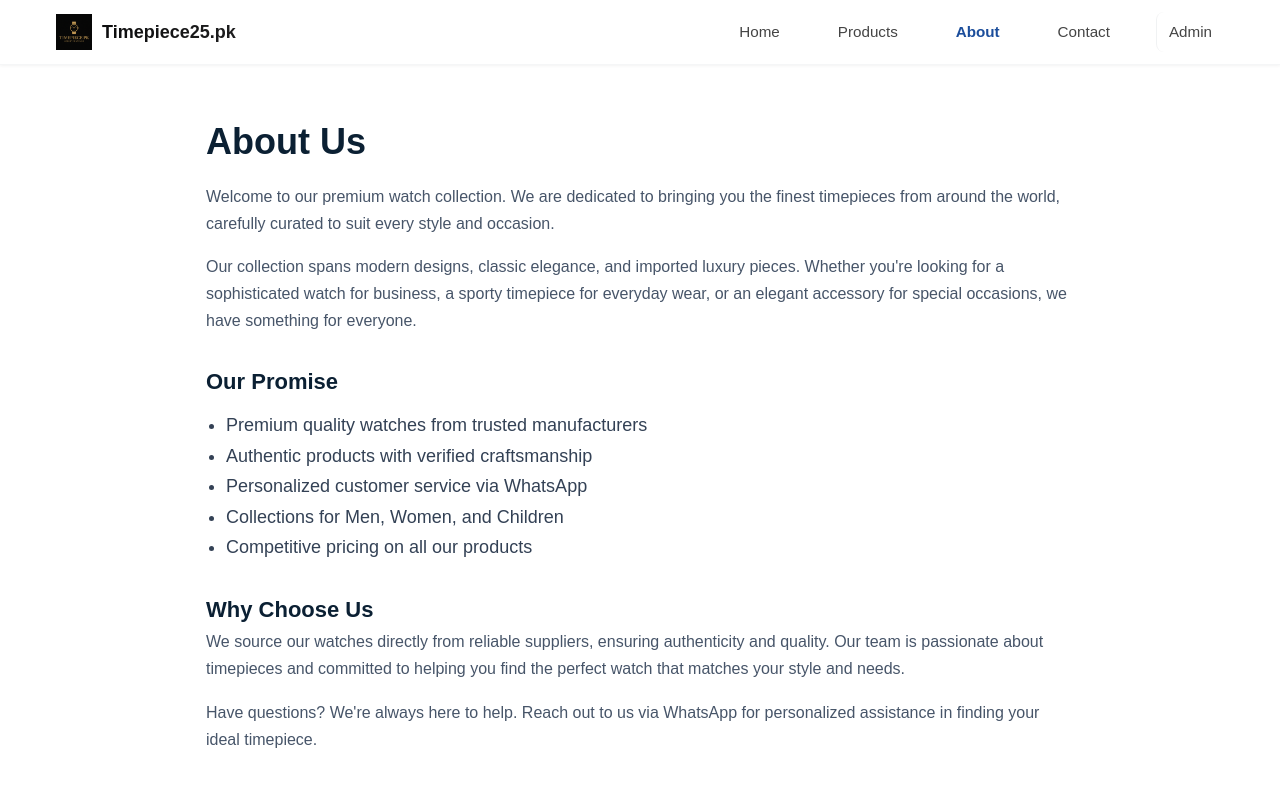
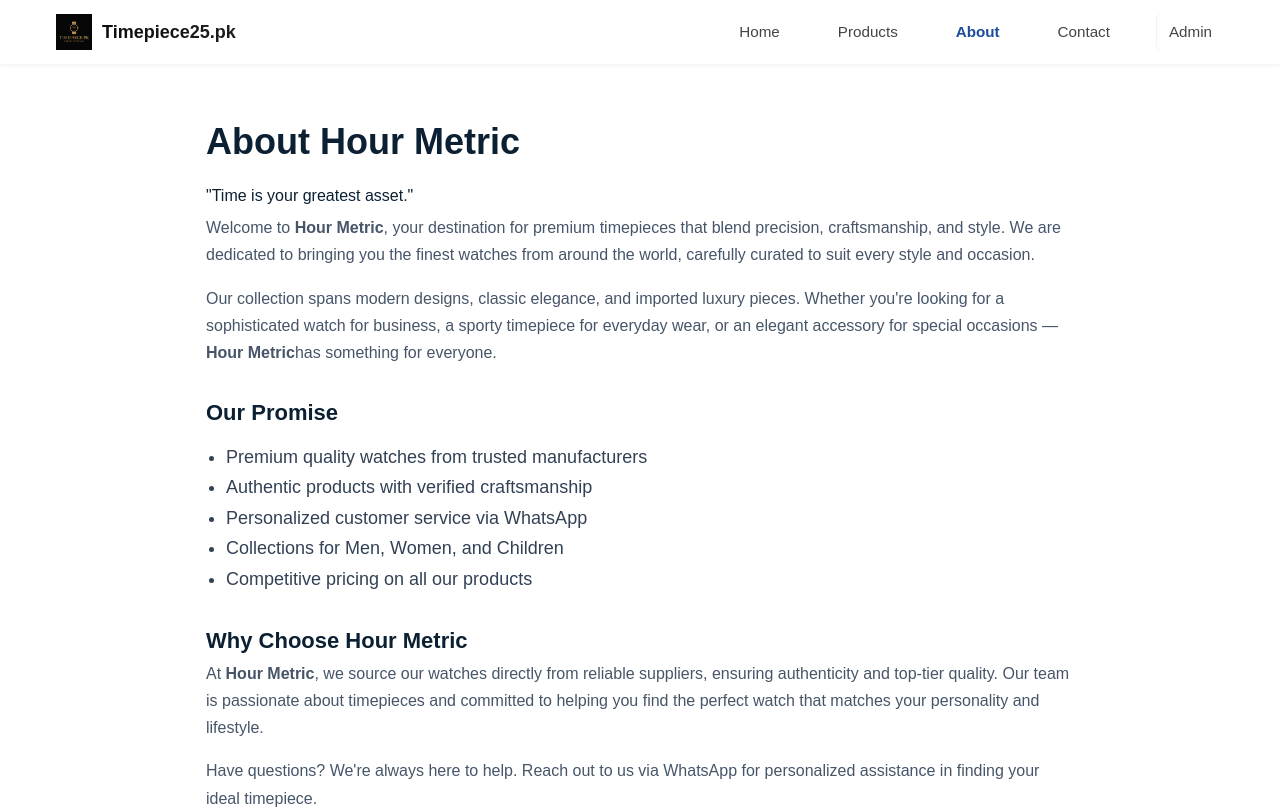
Before and after one commit to MohsinMukhtiar/TimepieceFrontend, a React (Vite) app: page /about in a window 1280 px wide. Shown: the top 809 px of the page. Built offline with nearby package versions, Linux system fonts and the light colour scheme.

Commit message:
Update About.jsx

```diff
--- a/src/components/About.jsx
+++ b/src/components/About.jsx
@@ -5,19 +5,21 @@
   return (
     <div className="about-root">
       <div className="about-container">
-        <h1 className="about-title">About Us</h1>
+        <h1 className="about-title">About Hour Metric</h1>
+        <p className="about-slogan">"Time is your greatest asset."</p>
 
         <div className="about-content">
           <p>
-            Welcome to our premium watch collection. We are dedicated to bringing you the finest
-            timepieces from around the world, carefully curated to suit every style and occasion.
+            Welcome to <strong>Hour Metric</strong>, your destination for premium timepieces that blend
+            precision, craftsmanship, and style. We are dedicated to bringing you the finest watches
+            from around the world, carefully curated to suit every style and occasion.
           </p>
 
           <p>
             Our collection spans modern designs, classic elegance, and imported luxury pieces.
             Whether you're looking for a sophisticated watch for business, a sporty timepiece
-            for everyday wear, or an elegant accessory for special occasions, we have something
-            for everyone.
+            for everyday wear, or an elegant accessory for special occasions — <strong>Hour Metric</strong>
+            has something for everyone.
           </p>
 
           <h2 className="about-subtitle">Our Promise</h2>
@@ -29,11 +31,11 @@
             <li>Competitive pricing on all our products</li>
           </ul>
 
-          <h2 className="about-subtitle">Why Choose Us</h2>
+          <h2 className="about-subtitle">Why Choose Hour Metric</h2>
           <p>
-            We source our watches directly from reliable suppliers, ensuring authenticity and quality.
-            Our team is passionate about timepieces and committed to helping you find the perfect watch
-            that matches your style and needs.
+            At <strong>Hour Metric</strong>, we source our watches directly from reliable suppliers,
+            ensuring authenticity and top-tier quality. Our team is passionate about timepieces
+            and committed to helping you find the perfect watch that matches your personality and lifestyle.
           </p>
 
           <p>
```
